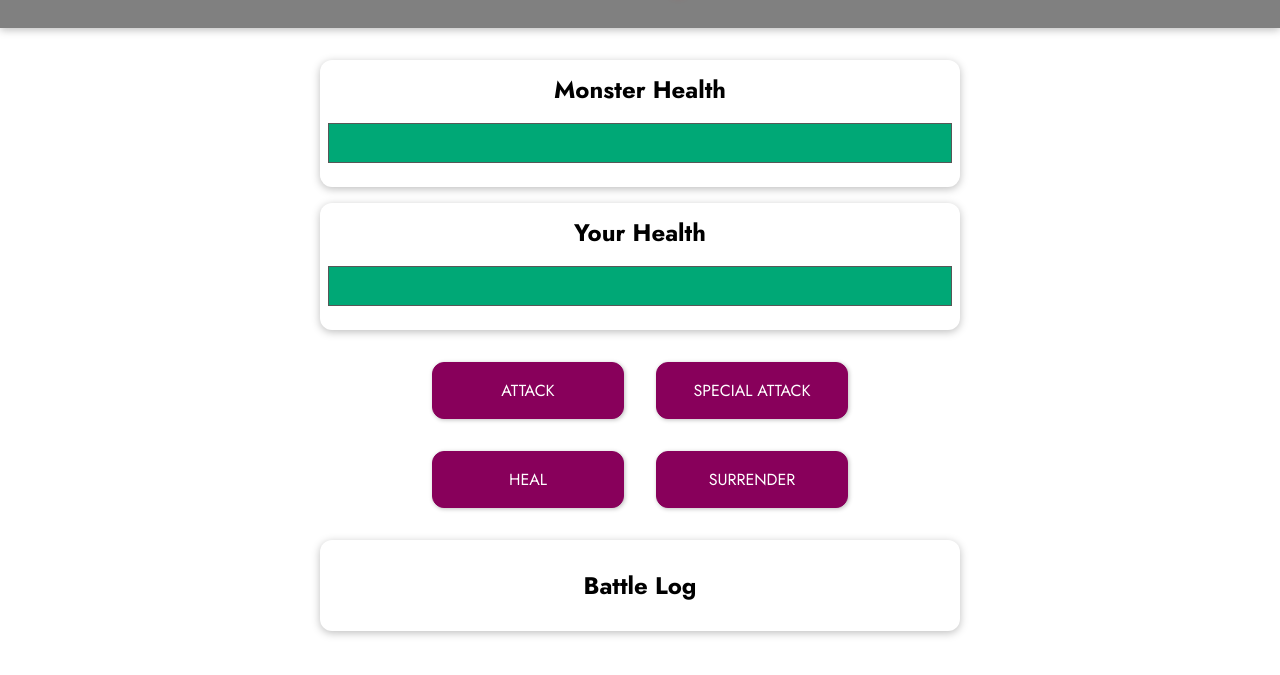
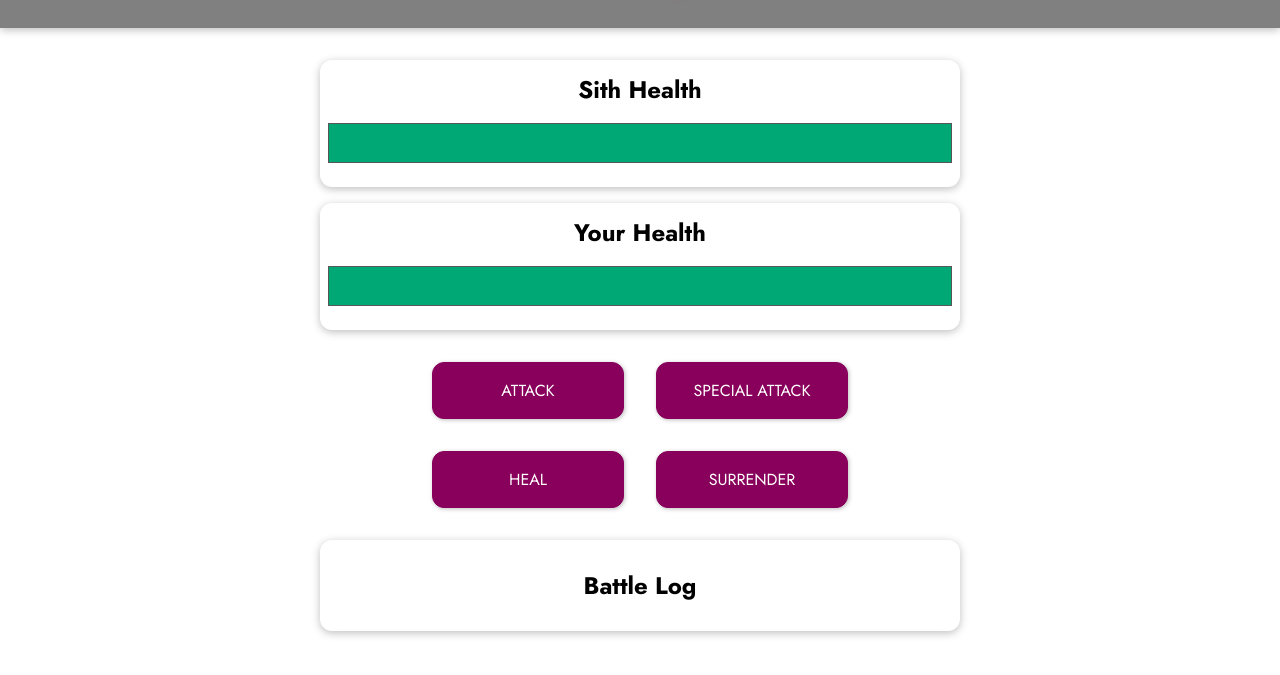
Before and after one commit to JoseAngelCabanes/VueProject7, a plain HTML site: page index.html in a window 1280 px wide. Shown: the part 77-752 px from the top of the page. Drawn offline with nearby package versions, Linux system fonts and the light colour scheme.

Commit message:
changed monster names to sith

```diff
--- a/index.html
+++ b/index.html
@@ -18,7 +18,7 @@
     </header>
     <div id="game">
       <section id="monster" class="container">
-        <h2>Monster Health</h2>
+        <h2>Sith Health</h2>
         <div class="healthbar">
           <div class="healthbar__value" :style="monsterBarStyles"></div>
         </div>
```
